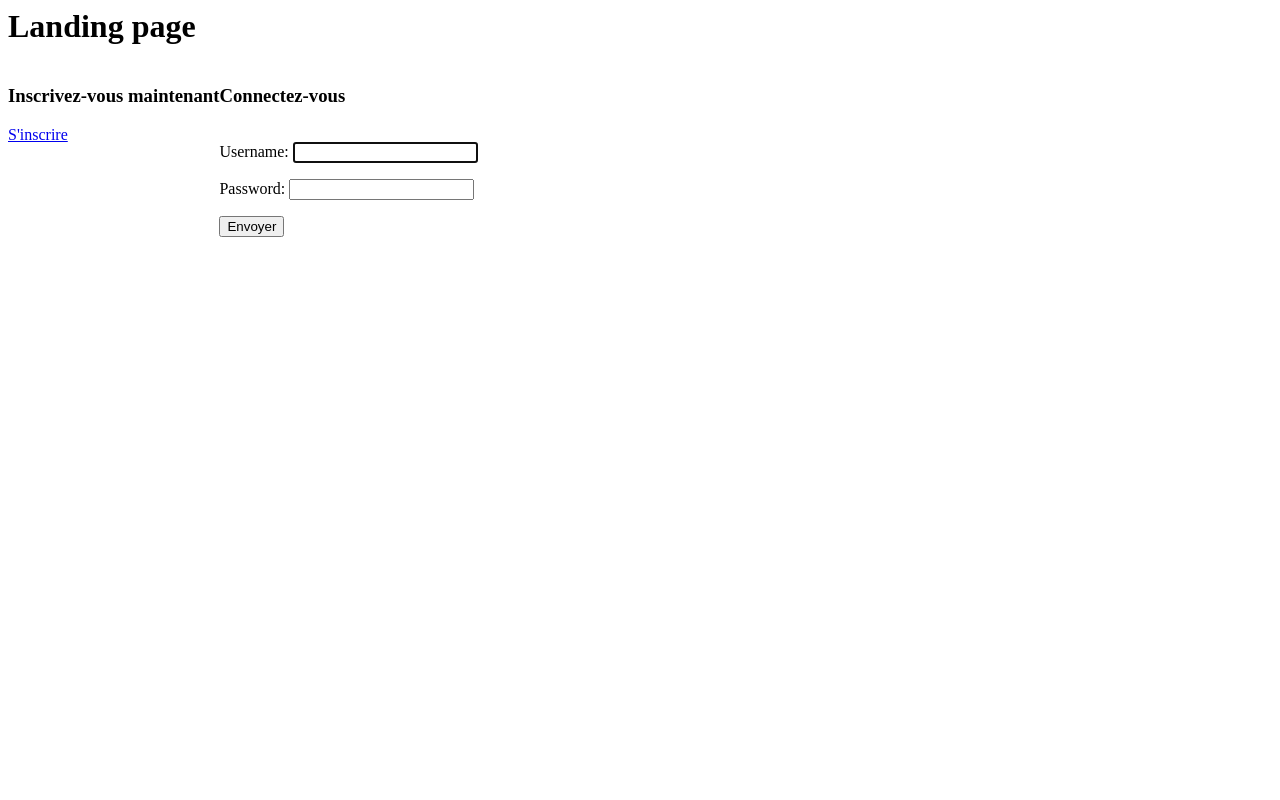
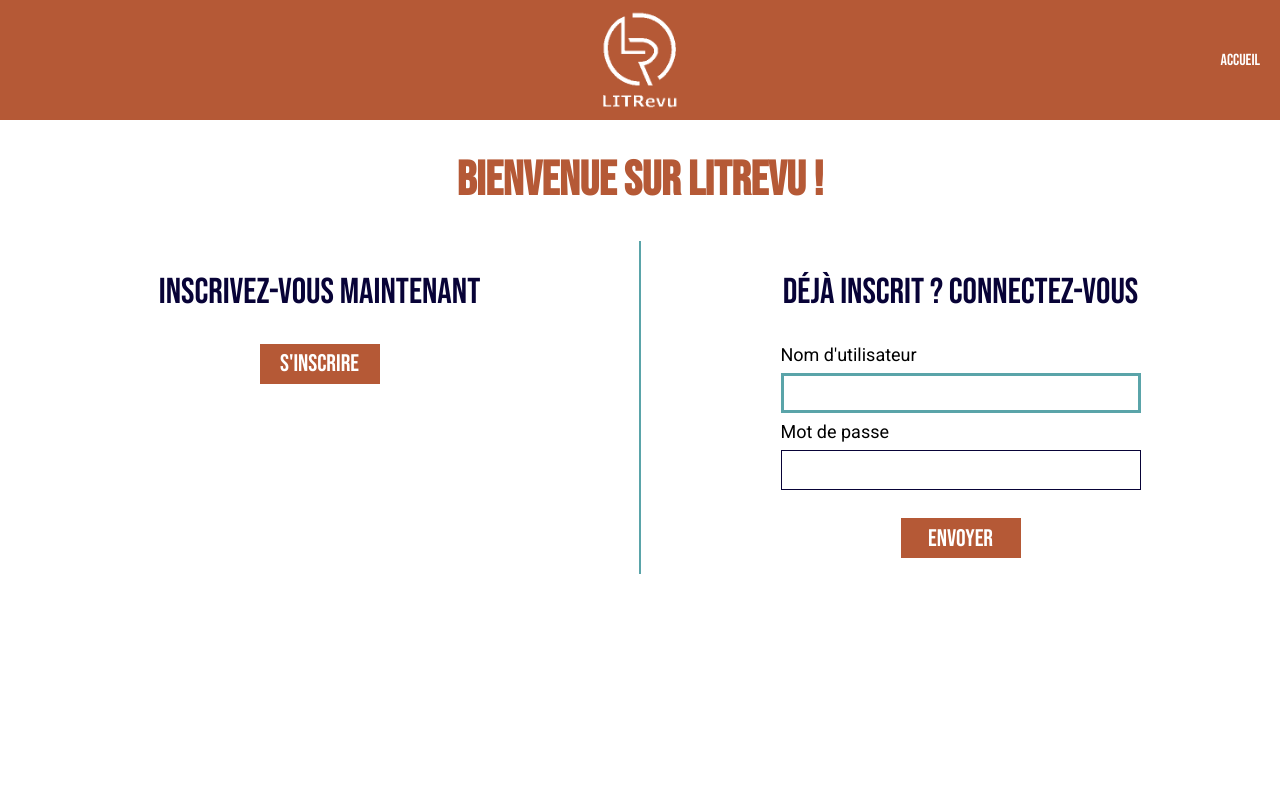
Before and after one commit to ThibaultGERARDIN/pythonProjet9, a Django app: page /landing/ in a window 1280 px wide. Run offline with Django 5.2, Linux system fonts and the light colour scheme.

Commit message:
correction forms et ajout début de mise en page CSS

```diff
--- a/litrevu/authentication/forms.py
+++ b/litrevu/authentication/forms.py
@@ -1,4 +1,4 @@
-from django.contrib.auth.forms import UserCreationForm
+from django.contrib.auth.forms import UserCreationForm, AuthenticationForm
 from django.contrib.auth.models import User
 
 
@@ -8,10 +8,11 @@ class CustomUserCreationForm(UserCreationForm):
         super().__init__(*args, **kwargs)
         self.fields["username"].label = "Nom d'utilisateur"
         self.fields["password1"].label = "Mot de passe"
-        self.fields["password2"].label = "Confirmer mot de passe"
+        self.fields["password2"].label = "Confirmer le mot de passe"
 
         self.fields["password1"].help_text = None
         self.fields["password2"].help_text = None
+        self.label_suffix = ""
 
     class Meta:
         model = User
@@ -19,3 +20,19 @@ class CustomUserCreationForm(UserCreationForm):
         help_texts = {
             "username": None,
         }
+
+
+class CustomAuthenticationForm(AuthenticationForm):
+
+    def __init__(self, *args, **kwargs):
+        super().__init__(*args, **kwargs)
+        self.fields["username"].label = "Nom d'utilisateur"
+        self.fields["password"].label = "Mot de passe"
+        self.label_suffix = ""
+
+    class Meta:
+        model = User
+        fields = ["username", "password"]
+        help_texts = {
+            "username": None,
+        }
--- a/litrevu/authentication/static/authentication/styles.css
+++ b/litrevu/authentication/static/authentication/styles.css
@@ -1,20 +1,146 @@
+:root {
+    --main-font: "Roboto";
+    --title-font: "Bebas Neue";
+    --color-1: #b55936;
+    --color-2: #5aa4a9;
+    --color-text-dark : #080337;
+}
+
+*:focus {
+    outline: none;
+}
+
+body {
+    max-width: 1440px;
+    margin: auto;
+}
+
+
+header {
+    position: relative;
+    max-width: 100%;
+    height:120px;
+    display: flex;
+    justify-content: center;
+    align-items: center;
+    background-color: var(--color-1);
+}
+
+.logo {
+    height:100px;
+    align-self: center;
+}
+
+h1 {
+    font-family: var(--title-font);
+    font-weight: 700;
+    color: var(--color-1);
+    font-size: 48px;
+    text-align: center;
+}
+
+h2 {
+    font-family: var(--title-font);
+    font-weight: 500;
+    color: var(--color-text-dark);
+    font-size: 36px;
+}
+
 .landing-container {
     display: flex;
+    justify-content: space-around;
 }
 
 .register-container {
+    width: 100%;
     display: flex;
     flex-direction: column;
+    align-items: center;
+    border-right: solid 2px var(--color-2);
 }
 
 .login {
+    width: 100%;
     display: flex;
     flex-direction: column;
+    align-items: center;
+
 }
 
-.register-button {
+.button {
+    padding: 5px;
+    text-decoration: None;
+    color: white;
+    font-weight: 500;
+    font-size: 24px;
+    font-family: var(--title-font);
+    width: 120px;
+    height: 40px;
+    border: none;
+    background-color: var(--color-1);
+    text-align: center;
+    box-sizing: border-box;
+    cursor: pointer;
+}
+
+form {
+    width: 100%;
+    display: flex;
+    flex-direction: column;
+    justify-content: space-between;
+    align-items: center;
+    gap: 20px;
+}
+
+.form-inputs {
+    max-width: 360px;
+    width: 100%;
+}
+
+input[type=text], input[type=password] {
+    width: 100%;
+    height: 40px;
+    padding: 6px 10px;
+    margin: 8px 0;
+    box-sizing: border-box;
+    border-radius: 0px;
+    border: 1px solid var(--color-text-dark);
+    box-sizing: border-box;
+
+}
+
+input[type=text]:focus, input[type=password]:focus {
+    border: none;
+    border: 3px solid var(--color-2);
+}
+
+label {
     display: block;
-    width: 100px;
-    height: auto;
-    border: 1px black;
+    font-family: var(--main-font);
+    font-size: 18px;
+    font-weight: 400;
 }
+
+.register {
+    margin: auto;
+    display: flex;
+    width: 50%;
+    flex-direction: column;
+    align-items: center;
+}
+
+nav {
+    position: absolute;
+    right: 20px;
+
+}
+.nav-link {
+    text-decoration: none;
+    font-family: var(--title-font);
+    color: white;
+    font-size: 16px;
+}
+
+.nav-link:hover {
+    text-decoration: underline;
+}
--- a/litrevu/authentication/templates/authentication/base.html
+++ b/litrevu/authentication/templates/authentication/base.html
@@ -2,12 +2,25 @@
 
 <html>
     <head>
-        <title>Litrevu</title>
+        <title>LITrevu</title>
+        <link rel="preconnect" href="https://fonts.googleapis.com">
+        <link rel="preconnect" href="https://fonts.gstatic.com" crossorigin>
+        <link href="https://fonts.googleapis.com/css2?family=Bebas+Neue&family=Roboto:ital,wght@0,100;0,300;0,400;0,500;0,700;0,900;1,100;1,300;1,400;1,500;1,700;1,900&display=swap" rel="stylesheet">
         <link rel="stylesheet" href="{% static 'authentication/styles.css' %}" />
     </head>
     <body>
-
-        {% block content %}{% endblock %}
-
+        <div class="main-container">
+            <header>
+                <img src="{% static 'authentication/logoblanc.png' %}" alt="Logo LITrevu" class="logo">
+                <nav>
+                    <a class="nav-link" href="{% url 'landing' %}">Accueil</a>
+                </nav>
+            </header>
+            <main>
+                {% block content %}
+                {% endblock %}
+            </main>
+            <footer></footer>
+        </div>
     </body>
 </html>
--- a/litrevu/authentication/templates/authentication/landing.html
+++ b/litrevu/authentication/templates/authentication/landing.html
@@ -2,18 +2,20 @@
 
 {% block content %}
 
-<h1>Landing page</h1>
+<h1>Bienvenue sur LITrevu !</h1>
 <div class="landing-container">
   <div class="register-container">
-    <h3>Inscrivez-vous maintenant</h3>
-    <a class="register-button" href="{% url 'register' %}">S'inscrire</a>
+    <h2>Inscrivez-vous maintenant</h2>
+    <a class="button" href="{% url 'register' %}">S'inscrire</a>
   </div>
   <div class="login">
-    <h3>Connectez-vous</h3>
-    <form action="" method="post" novalidate>
-      {% csrf_token %}
-      {{ form.as_p }}
-      <input type="submit" value="Envoyer">
+    <h2>Déjà inscrit ? Connectez-vous </h2>
+    <form action="" method="post">
+      <div class="form-inputs">
+        {% csrf_token %}
+        {{ form }}
+    </div>
+      <input type="submit" value="Envoyer" class="button">
     </form>
 
   </div>
--- a/litrevu/authentication/views.py
+++ b/litrevu/authentication/views.py
@@ -1,10 +1,11 @@
 from django.shortcuts import render, redirect
-from authentication.forms import CustomUserCreationForm
-from django.contrib.auth.forms import AuthenticationForm
+from authentication.forms import CustomUserCreationForm, CustomAuthenticationForm
+
+# from django.contrib.auth.forms import AuthenticationForm
 
 
 def landing(request):
-    form = AuthenticationForm()
+    form = CustomAuthenticationForm()
     return render(request, "authentication/landing.html", {"form": form})
 
 
@@ -18,5 +19,4 @@ def register(request):
             form.save()
             return redirect("landing")
 
-    form = CustomUserCreationForm()
     return render(request, "authentication/register.html", {"form": form})
```
Also changed, not shown: litrevu/authentication/templates/authentication/register.html (+9 -6 lines), litrevu/authentication/static/authentication/logo.png (added), litrevu/authentication/static/authentication/logoblanc.png (added), litrevu/authentication/static/authentication/logored.png (added), litrevu/db.sqlite3.
